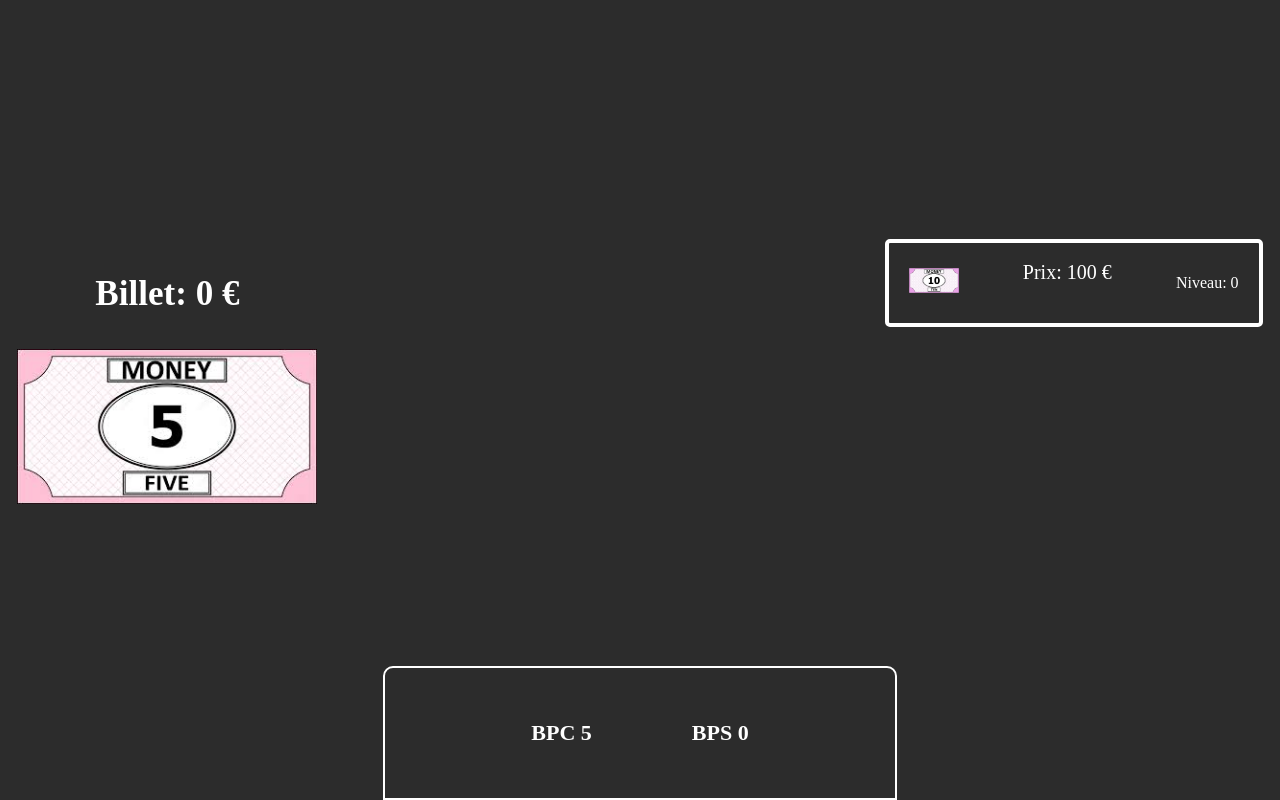
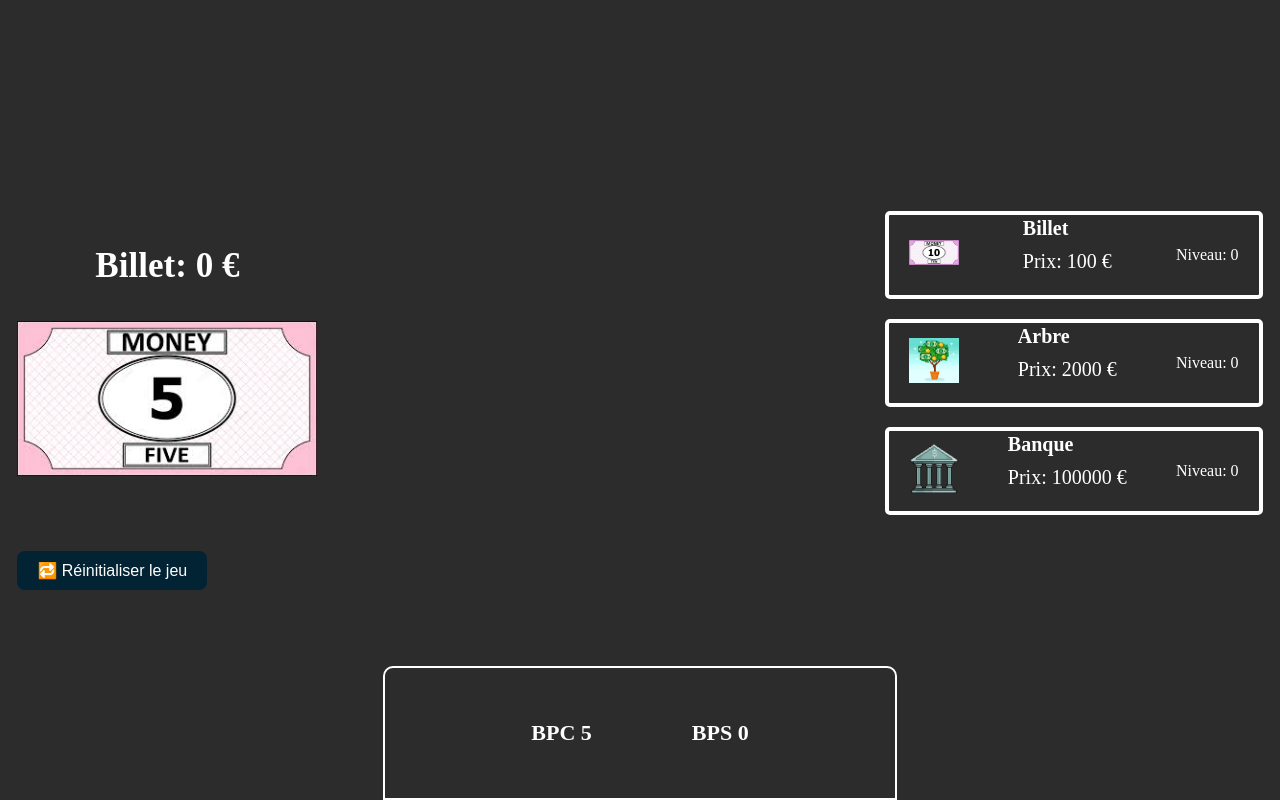
Before and after one commit to kina-eva/GreenIT, a PHP site: page / in a window 1280 px wide. Run offline with PHP 8.4, Linux system fonts and the light colour scheme.

Commit message:
avant derniere  marche bien

```diff
--- a/css/style.css
+++ b/css/style.css
@@ -1,3 +1,6 @@
+html {
+
+  }
 body{
     display: grid;
     place-items: center;
@@ -8,6 +11,12 @@ body{
     color: white;
     user-select: none;
     position: relative;
+
+    /* background: url(../images/background2.webp) no-repeat center center fixed;
+    -webkit-background-size: cover;
+    -moz-background-size: cover;
+    -o-background-size: cover;
+    background-size: cover;  */
 }
 .main{
     display: flex;
@@ -40,11 +49,20 @@ body{
     padding: 10px 20px;
     border-radius: 5px;
     position: relative;
+    margin-bottom: 20px;
 }
 .mid-section{
     margin: 0;
     margin-bottom: 20px;
     font-size: 20px;
+}
+.mid-section h4{
+    margin: 0;
+    margin-bottom: 10px;
+    font-size: 20px
+}
+.mid-section p{
+    margin: 0;
 }
 .upgrade-img{
     width: 50px;
@@ -108,3 +126,41 @@ body{
     opacity: 1;
     visibility: visible;
   }
+
+  #reset-btn {
+    margin-top: 1rem;
+    padding: 10px 20px;
+    font-size: 16px;
+    background-color: #022333;
+    color: white;
+    border: none;
+    border-radius: 8px;
+    cursor: pointer;
+    transition: 0.3s ease;
+  }
+
+  #reset-btn:hover {
+    background-color: green;
+  }
+
+
+  .level-up-animate {
+    animation: popLevelUp 0.8s ease-out;
+    color: #00ff88;
+    font-weight: bold;
+  }
+
+  @keyframes popLevelUp {
+    0% {
+      transform: scale(1);
+      opacity: 1;
+    }
+    50% {
+      transform: scale(1.5);
+      opacity: 1;
+    }
+    100% {
+      transform: scale(1);
+      opacity: 1;
+    }
+  }
--- a/index.html
+++ b/index.html
@@ -23,6 +23,7 @@
                         <img src="images/10monopoly.jpeg" alt="Upgrade" class="upgrade-img" />
                     </div>
                     <div class="mid-section">
+                        <h4>Billet</h4>
                         <div class="cost-info">
                         <p>Prix: <span class="billet-prix">100 €</span></p>
                         </div>
@@ -36,6 +37,49 @@
                         </p>
                     </div>
                 </div>
+            <!--arbre-->
+                <div class="upgrade" onclick="buyArbre()">
+                    <div class="left-section">
+                    <img src="images/arbre-argent.jpeg" alt="Upgrade" class="upgrade-img" /><!--ou arbre-argent.png c sans background-->
+                    </div>
+                    <div class="mid-section">
+                        <h4>Arbre</h4>
+                        <div class="cost-info">
+                            <p>Prix: <span class="arbre-prix">2000 €</span></p>
+                        </div>
+                    </div>
+                    <div class="right-section">
+                        Niveau: <span class="arbre-niveau">0</span>
+                    </div>
+                    <div class="next-level-info">
+                        <p>
+                            + <span class="arbre-increase">100</span> billets <br> par 10 Secondes
+                        </p>
+                    </div>
+                </div>
+
+
+            <!--banque-->
+                <div class="upgrade" onclick="buyBanque()">
+                    <div class="left-section">
+                        <img src="images/bank.png" alt="Upgrade" class="upgrade-img" />
+                    </div>
+                    <div class="mid-section">
+                        <h4>Banque</h4>
+                        <div class="cost-info">
+                            <p>Prix: <span class="banque-prix"> 100 000 €</span></p>
+                        </div>
+                    </div>
+                    <div class="right-section">
+                        Niveau: <span class="banque-niveau">0</span>
+                    </div>
+                    <div class="next-level-info">
+                        <p>
+                            + <span class="banque-increase">1000</span> billets <br> par 5 Secondes
+                        </p>
+                    </div>
+                </div>
+
             </div>
         </div>
 
@@ -45,6 +89,7 @@
             <p>BPS <span id="bps-text">0</span></p>
         </div>
         </div>
+        <button id="reset-btn">🔁 Réinitialiser le jeu</button>
     </section>
 
   <script src="index.js"></script>
--- a/index.js
+++ b/index.js
@@ -1,80 +1,46 @@
-// Récupérer l'affichage du total
+// === INITIALISATION ===
 let billet = document.querySelector(".argent-total");
 let parsedBillet = parseFloat(billet.innerHTML);
 
-// Valeurs de départ
-let bpc = 5; // billets par clic
-let bps = 0; // billets par seconde
+let bpc = 5;
+let bps = 0;
 document.getElementById("bpc-text").innerHTML = bpc;
+document.getElementById("bps-text").innerHTML = bps;
 
-// Accès aux éléments HTML
-let billetImage = document.querySelector(".billet-image"); // image cliquable
+// === ÉLÉMENTS HTML ===
+let billetImage = document.querySelector(".billet-image");
 let billetPrix = document.querySelector(".billet-prix");
 let billetNiveau = document.querySelector(".billet-niveau");
 let billetIncrease = document.querySelector(".billet-increase");
 let upgradeImg = document.querySelector(".upgrade-img");
 
-// Tableau des billets à améliorer (à partir de 10€)
+let arbreNiveau = document.querySelector(".arbre-niveau");
+let arbrePrix = document.querySelector(".arbre-prix");
+let arbreIncrease = document.querySelector(".arbre-increase");
+
+let banqueNiveau = document.querySelector(".banque-niveau");
+let banquePrix = document.querySelector(".banque-prix");
+let banqueIncrease = document.querySelector(".banque-increase");
+
+// === DONNÉES ===
+let arbreLevel = 0, arbreCost = 2000;
+let banqueLevel = 0, banqueCost = 100000;
+
 const billetsData = [
   { valeur: 10, image: "images/10monopoly.jpeg", prix: 100, bpc: 10 },
   { valeur: 20, image: "images/20monopoly.png", prix: 400, bpc: 20 },
   { valeur: 50, image: "images/50monopoly.png", prix: 1000, bpc: 50 },
   { valeur: 100, image: "images/100monopoly.jpeg", prix: 2000, bpc: 100 },
   { valeur: 500, image: "images/500monopoly.png", prix: 10000, bpc: 500 },
-  { valeur: 1000, image: "images/1000monopoly.jpeg", prix: 20000, bpc: 1000, nom: "Malo" },
-  { valeur: 5000, image: "images/5000monopoly.png", prix: 100000, bpc: 5000, nom: "Valentin" },
-  { valeur: 10000, image: "images/10000monopoly.jpg", prix: 200000, bpc: 10000, nom: "Kina" },
-  { valeur: 50000, image: "images/50000monopoly.jpg", prix: 1000000, bpc: 50000, nom: "Arsène" }
+  { valeur: 1000, image: "images/1000monopoly.jpeg", prix: 20000, bpc: 1000 },
+  { valeur: 5000, image: "images/5000monopoly.jpeg", prix: 100000, bpc: 5000 },
+  { valeur: 10000, image: "images/10000monopoly.jpg", prix: 200000, bpc: 10000 },
+  { valeur: 50000, image: "images/50000monopoly.jpg", prix: 1000000, bpc: 50000 }
 ];
 
-
-// Index du billet à améliorer (on commence par le 10 €)
 let currentBilletIndex = 0;
 
-updateBilletDisplay(); // Met à jour la partie upgrade
-
-//  Clic sur le billet (initialement 5€)
-function incrementBillet() {
-  parsedBillet += bpc;
-  billet.innerHTML = Math.floor(parsedBillet);
-}
-
-//  Achat d’un nouveau billet (upgrade)
-function buyBillet() {
-  const billetData = billetsData[currentBilletIndex];
-
-  if (parsedBillet >= billetData.prix) {
-    // Retirer le coût
-    parsedBillet -= billetData.prix;
-    billet.innerHTML = Math.floor(parsedBillet);
-
-    // Mettre à jour le BPC avec celui du nouveau billet
-    bpc = billetData.bpc;
-    billetIncrease.innerHTML = bpc;
-    document.getElementById("bpc-text").innerHTML = bpc;
-
-    // Mise à jour du niveau
-    billetNiveau.innerHTML = currentBilletIndex + 1;
-
-    // Changer l’image du billet cliquable
-    billetImage.src = billetData.image;
-    billetImage.alt = billetData.valeur + " EUR";
-
-    // Passer au prochain billet si dispo
-    if (currentBilletIndex < billetsData.length - 1) {
-      currentBilletIndex++;
-      updateBilletDisplay();
-    } else {
-      document.querySelector(".upgrade").onclick = null;
-    }
-
-  } else {
-    // Afficher un message d'erreur
-    showError("❌ Pas assez d'argent !");
-  }
-}
-
-//  Met à jour l'affichage du bouton d'amélioration (droite)
+// === BILLET ===
 function updateBilletDisplay() {
   const billetData = billetsData[currentBilletIndex];
   billetPrix.innerHTML = billetData.prix + " €";
@@ -82,28 +48,220 @@ function updateBilletDisplay() {
   upgradeImg.alt = billetData.valeur + " EUR";
 }
 
+function incrementBillet() {
+  parsedBillet += bpc;
+  billet.innerHTML = Math.floor(parsedBillet);
+  showFloatingText(`+${bpc} €💵`, "lightgreen");
+  saveGame();
+}
+
+function buyBillet() {
+  const billetData = billetsData[currentBilletIndex];
+  if (parsedBillet >= billetData.prix) {
+    parsedBillet -= billetData.prix;
+    billet.innerHTML = Math.floor(parsedBillet);
+    showFloatingText(`-${billetData.prix} €💵`, "red");
+
+    bpc = billetData.bpc;
+    billetIncrease.innerHTML = bpc;
+    document.getElementById("bpc-text").innerHTML = bpc;
+
+    billetNiveau.innerHTML = currentBilletIndex + 1;
+    animateLevelUp(billetNiveau);
+
+    billetImage.src = billetData.image;
+    billetImage.alt = billetData.valeur + " EUR";
+
+    if (currentBilletIndex < billetsData.length - 1) {
+      currentBilletIndex++;
+      updateBilletDisplay();
+    }
+
+    saveGame();
+  } else {
+    showError("❌ Pas assez d'argent !");
+  }
+}
+
+// === ARBRE ===
+function buyArbre() {
+  if (parsedBillet >= arbreCost) {
+    parsedBillet -= arbreCost;
+    billet.innerHTML = Math.floor(parsedBillet);
+    showFloatingText(`-${arbreCost} €💸`, "red");
+
+    arbreLevel++;
+    arbreNiveau.innerHTML = arbreLevel;
+    arbreIncrease.innerHTML = arbreLevel * 100 + " billets";
+
+    animateLevelUp(arbreNiveau);
+    arbreCost *= 2;
+    arbrePrix.innerHTML = arbreCost + " €";
+
+    updateBPS();
+
+    if (!window.arbreInterval) {
+      window.arbreInterval = setInterval(() => {
+        parsedBillet += arbreLevel * 100;
+        billet.innerHTML = Math.floor(parsedBillet);
+        saveGame();
+      }, 10000);
+    }
+
+    saveGame();
+  } else {
+    showError("❌ Pas assez d'argent !");
+  }
+}
+
+// === BANQUE ===
+function buyBanque() {
+  if (parsedBillet >= banqueCost) {
+    parsedBillet -= banqueCost;
+    billet.innerHTML = Math.floor(parsedBillet);
+    showFloatingText(`-${banqueCost} €💰`, "red");
+
+    banqueLevel++;
+    banqueNiveau.innerHTML = banqueLevel;
+    banqueIncrease.innerHTML = banqueLevel * 1000 + " billets";
+
+    animateLevelUp(banqueNiveau);
+    banqueCost *= 2;
+    banquePrix.innerHTML = banqueCost + " €";
+
+    updateBPS();
+
+    if (!window.banqueInterval) {
+      window.banqueInterval = setInterval(() => {
+        parsedBillet += banqueLevel * 1000;
+        billet.innerHTML = Math.floor(parsedBillet);
+        saveGame();
+      }, 5000);
+    }
+
+    saveGame();
+  } else {
+    showError("❌ Pas assez d'argent !");
+  }
+}
+
+function updateBPS() {
+  bps = arbreLevel * 100 + banqueLevel * 1000;
+  document.getElementById("bps-text").innerHTML = bps;
+}
+
+// === VISUELS ===
+function animateLevelUp(element) {
+  element.classList.add("level-up-animate");
+  setTimeout(() => element.classList.remove("level-up-animate"), 800);
+}
+
+function showFloatingText(text, color = "white") {
+  const span = document.createElement("span");
+  span.textContent = text;
+  Object.assign(span.style, {
+    position: "absolute",
+    left: "50%",
+    top: "50%",
+    transform: "translate(-50%, -50%)",
+    color: color,
+    fontSize: "24px",
+    pointerEvents: "none",
+    opacity: "1",
+    transition: "all 1s ease-out",
+    zIndex: 9999
+  });
+  document.body.appendChild(span);
+  setTimeout(() => (span.style.top = "30%"), 50);
+  setTimeout(() => span.remove(), 1000);
+}
+
+// === HOVER BILLET ===
 const upgradeBtn = document.querySelector(".upgrade");
-
-// Survol du bouton : on montre le BPC du billet à acheter
 upgradeBtn.addEventListener("mouseenter", () => {
   const billetData = billetsData[currentBilletIndex];
   billetIncrease.innerHTML = billetData.bpc;
 });
-
-// Quand la souris quitte : on remet ton BPC actuel
 upgradeBtn.addEventListener("mouseleave", () => {
   billetIncrease.innerHTML = bpc;
 });
 
+// === ERREUR ===
 function showError(message) {
   const errorBox = document.getElementById("error-message");
   errorBox.textContent = message;
   errorBox.classList.remove("error-hidden");
   errorBox.classList.add("error-visible");
-
-  // Disparaît après 2 secondes
   setTimeout(() => {
     errorBox.classList.remove("error-visible");
     errorBox.classList.add("error-hidden");
   }, 2000);
 }
+
+// === SAUVEGARDE ===
+function saveGame() {
+  localStorage.setItem("argent", parsedBillet);
+  localStorage.setItem("bpc", bpc);
+  localStorage.setItem("bps", bps);
+  localStorage.setItem("currentBilletIndex", currentBilletIndex);
+  localStorage.setItem("arbreLevel", arbreLevel);
+  localStorage.setItem("arbreCost", arbreCost);
+  localStorage.setItem("banqueLevel", banqueLevel);
+  localStorage.setItem("banqueCost", banqueCost);
+}
+
+// === CHARGEMENT ===
+function loadGame() {
+  parsedBillet = parseFloat(localStorage.getItem("argent")) || 0;
+  bpc = parseFloat(localStorage.getItem("bpc")) || 5;
+  bps = parseFloat(localStorage.getItem("bps")) || 0;
+  currentBilletIndex = parseInt(localStorage.getItem("currentBilletIndex")) || 0;
+  arbreLevel = parseInt(localStorage.getItem("arbreLevel")) || 0;
+  arbreCost = parseInt(localStorage.getItem("arbreCost")) || 2000;
+  banqueLevel = parseInt(localStorage.getItem("banqueLevel")) || 0;
+  banqueCost = parseInt(localStorage.getItem("banqueCost")) || 100000;
+
+  billet.innerHTML = Math.floor(parsedBillet);
+  billetIncrease.innerHTML = bpc;
+  billetNiveau.innerHTML = currentBilletIndex;
+  arbreNiveau.innerHTML = arbreLevel;
+  arbrePrix.innerHTML = arbreCost + " €";
+  arbreIncrease.innerHTML = arbreLevel * 100 + " billets";
+  banqueNiveau.innerHTML = banqueLevel;
+  banquePrix.innerHTML = banqueCost + " €";
+  banqueIncrease.innerHTML = banqueLevel * 1000 + " billets";
+  document.getElementById("bpc-text").innerHTML = bpc;
+  document.getElementById("bps-text").innerHTML = bps;
+
+  updateBilletDisplay();
+
+  billetImage.src = billetsData[currentBilletIndex - 1]?.image || "images/5monopoly.jpeg";
+  billetImage.alt = billetsData[currentBilletIndex - 1]?.valeur + " EUR" || "5 EUR";
+
+  if (arbreLevel > 0) {
+    window.arbreInterval = setInterval(() => {
+      parsedBillet += arbreLevel * 100;
+      billet.innerHTML = Math.floor(parsedBillet);
+      saveGame();
+    }, 10000);
+  }
+
+  if (banqueLevel > 0) {
+    window.banqueInterval = setInterval(() => {
+      parsedBillet += banqueLevel * 1000;
+      billet.innerHTML = Math.floor(parsedBillet);
+      saveGame();
+    }, 5000);
+  }
+}
+
+// === LANCEMENT ===
+loadGame();
+updateBilletDisplay();
+
+document.getElementById("reset-btn").addEventListener("click", () => {
+  if (confirm("Tu es sûr(e) de vouloir tout réinitialiser ?")) {
+    localStorage.clear();
+    location.reload();
+  }
+});
```
Also changed, not shown: nv.html (+45 -0 lines), nv.js (+229 -54 lines), images/5000monopoly.jpeg (added), images/arbre-argent.jpeg (added), images/arbre-argent.png (added), images/background1.jpeg (added), images/background2.webp (added), images/bank.jpg (added), images/bank.png (added). Lines whose indentation alone changed are shown as unchanged.
